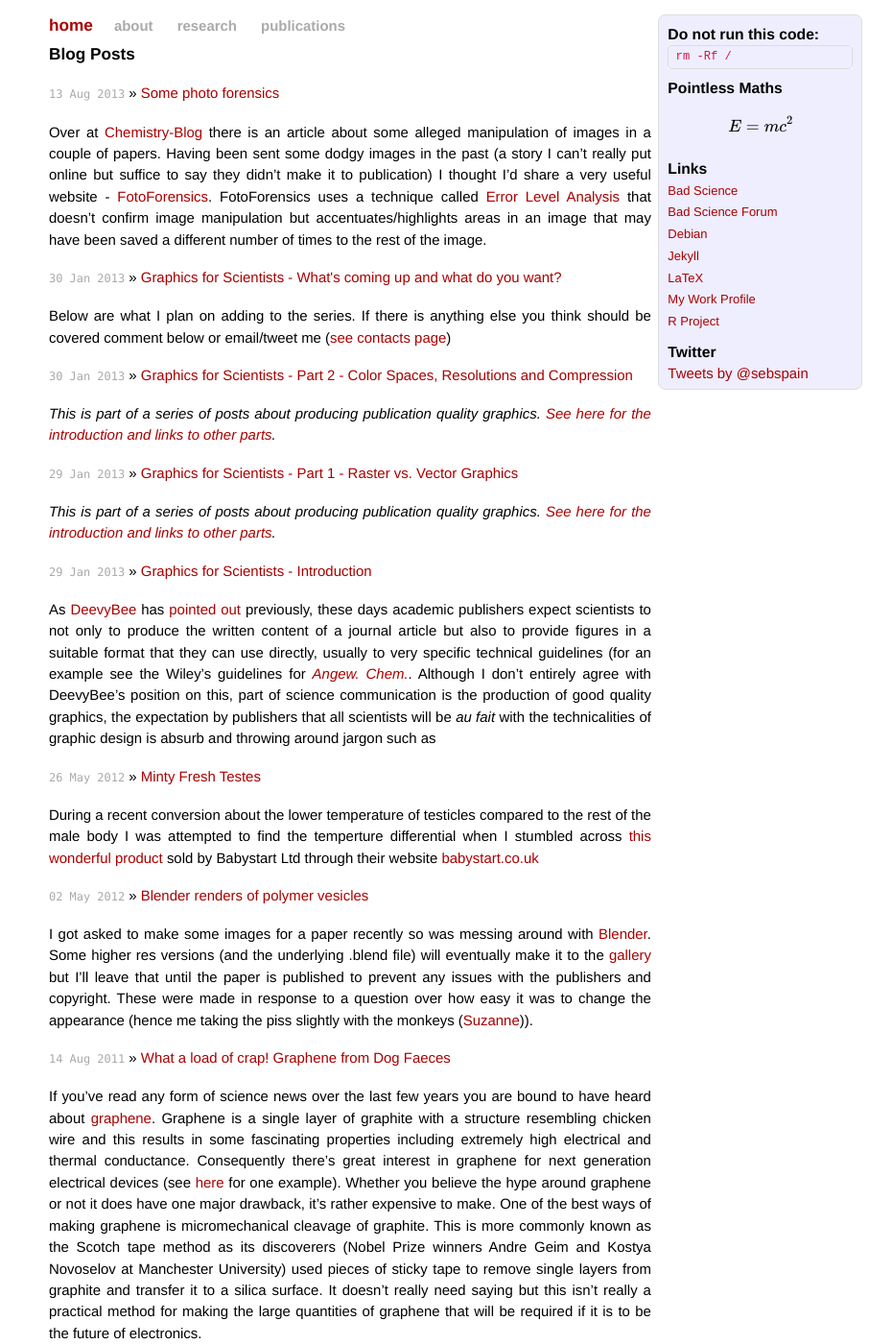
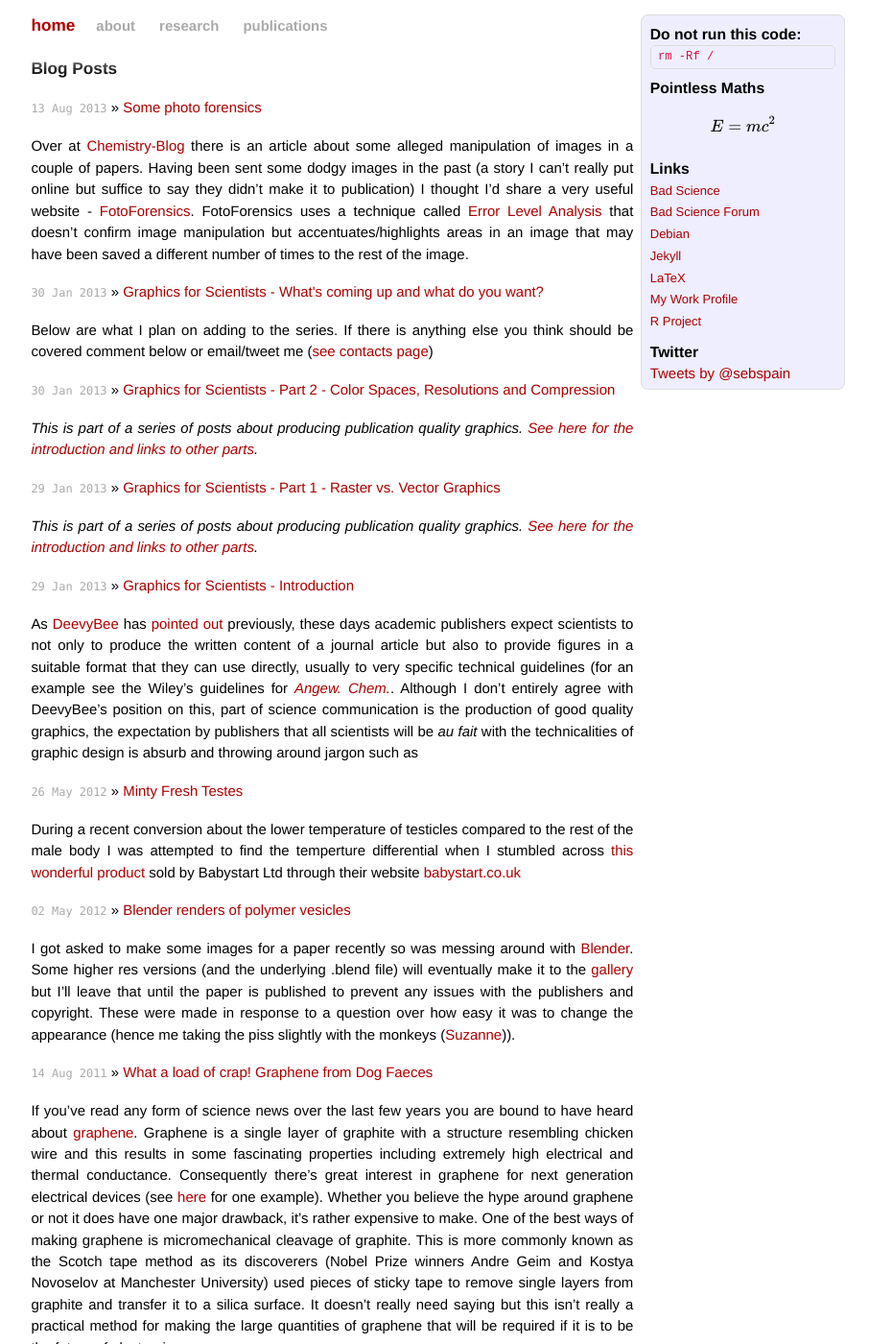
Before and after one commit to sebspain/sebspain.github.io, a Jekyll site: the page built from index.html, in a window 1280 px wide and 1400 px high. Shown: the whole window at 96% size, without its empty margins (189-1119 px from the left). Built offline with Jekyll 4.4.1, drawn with Linux system fonts in a browser that asks for light colours; Markdown is read by kramdown in place of the engine named in the settings; formulas are drawn with MathJax 3; comment, search, counter and statistics services are not loaded.

Commit message:
Update main.css

```diff
--- a/css/main.css
+++ b/css/main.css
@@ -79,9 +79,9 @@
 .container {
   font-size: 115%;
   text-align: justify;
-  width: 800px;
+  width: 56em;
   line-height: 1.5em;
-  margin: auto;
+  margin: 1em auto;
 
 }
 .site {
@@ -94,12 +94,10 @@
 
 .container .header {
   position: fixed;
-  width: 800px;
-  padding-top: 1em;
-/*  box-shadow: 0 0 20px 25px #ffffff;*/
-  background: url('header.bg.png') repeat-x center top;
-/*  background-color: #ffffff;
-  height: 1.5em; */
+  width: 56em;
+  box-shadow: 0 0 20px 25px #ffffff;
+  background-color: #ffffff;
+  height: 1.5em;
 }
 
 .container .header a {
@@ -177,7 +175,7 @@
 .sidebar {
 float: right;
 width: 13.5em;
-margin: 1em 0 0 42.5em ;
+margin: 0 0 0 42.5em ;
 padding: 0.3em 0.3em 0 0.3em;
 border-radius: 0.5em;
 border: 1px solid #ddd;
```
